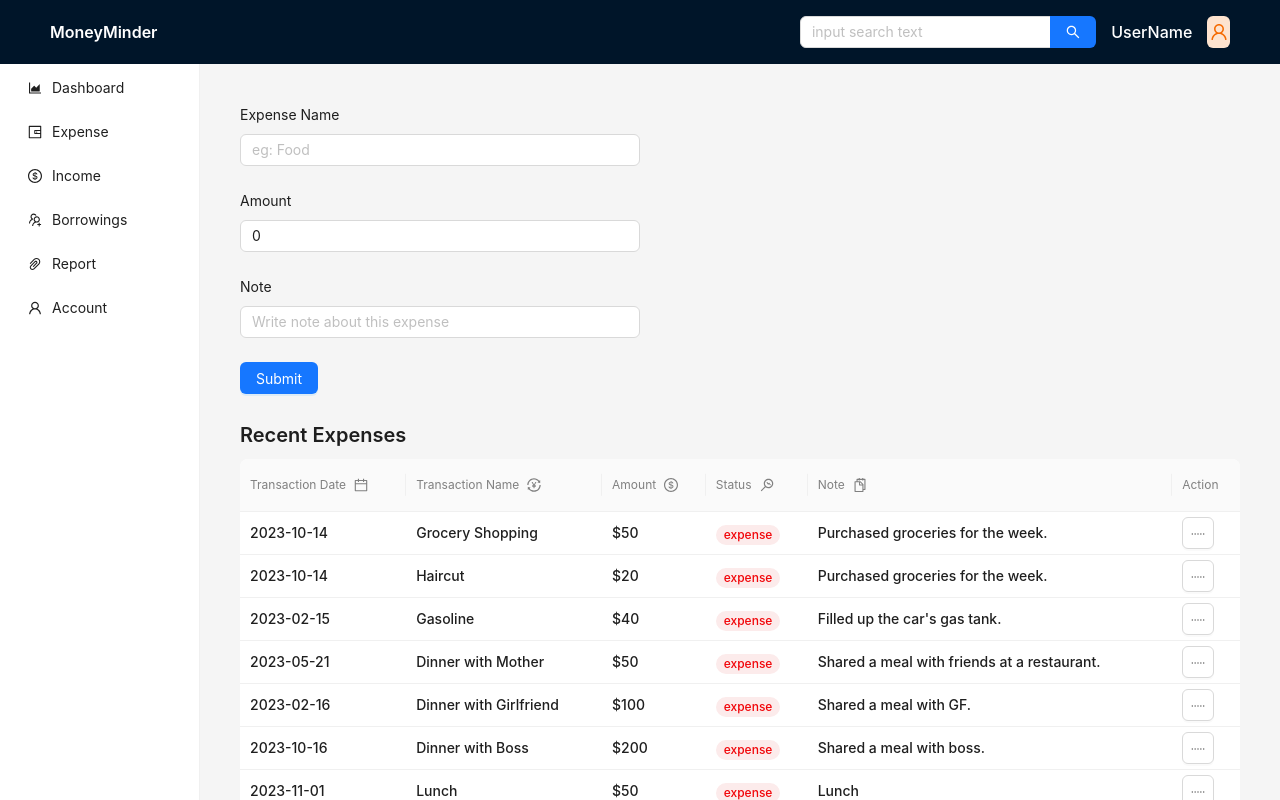
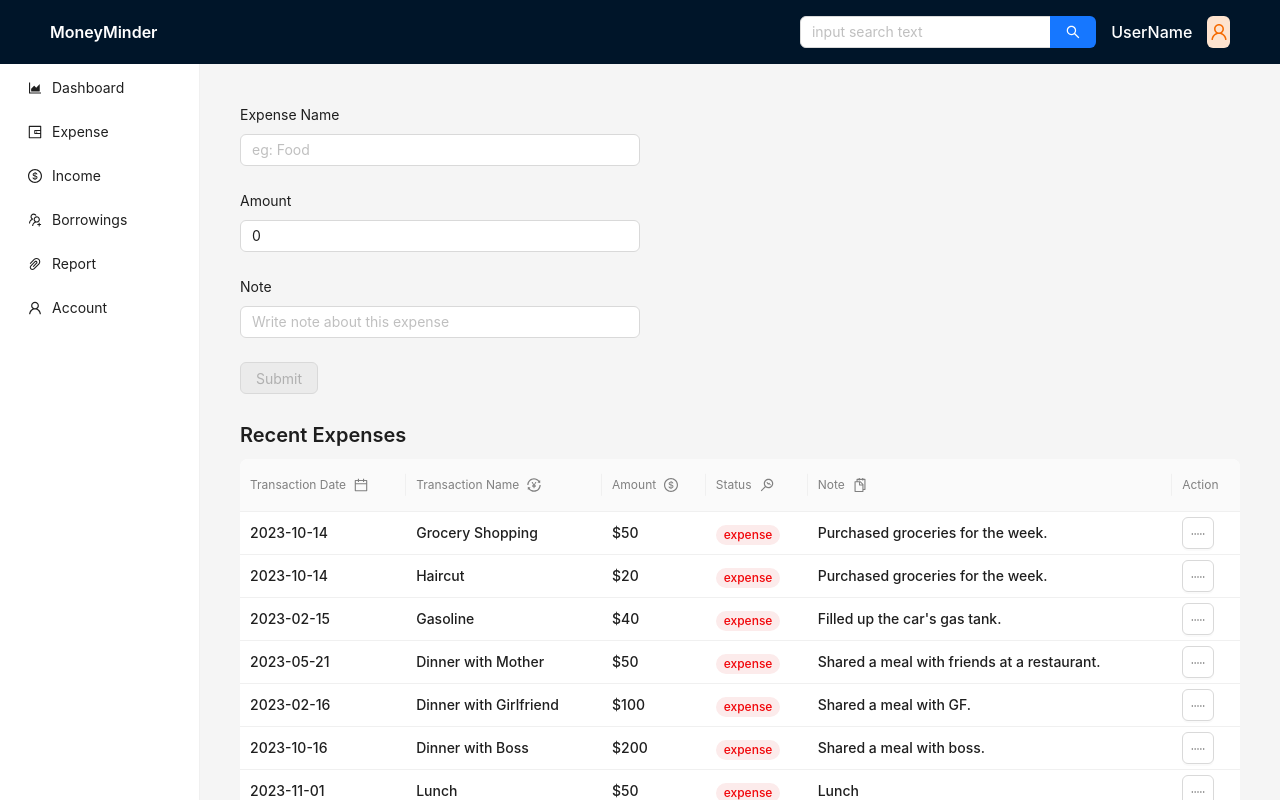
Before and after one commit to ADHIL-MOHAMMED-P-N/moneyminder, a React (Create React App) app: page /expense in a window 1280 px wide. Shown: the top 800 px of the page. Built offline with nearby package versions, Linux system fonts and the light colour scheme.

Commit message:
addtoexpense validation

```diff
--- a/src/components/expense/AddExpense.js
+++ b/src/components/expense/AddExpense.js
@@ -22,12 +22,22 @@ const AddExpense = () => {
     };
     console.log(expense);
     addToExpense(newExpense);
+    setName("");
+    setAmount(0);
+    setNote("");
   };
   return (
     <>
       <div style={{ maxWidth: 400 }}>
         <Form layout="vertical">
-          <Form.Item label="Expense Name">
+          <Form.Item
+            label="Expense Name"
+            rules={[
+              {
+                required: true,
+              },
+            ]}
+          >
             <Input
               type="text"
               placeholder="eg: Food"
@@ -58,7 +68,11 @@ const AddExpense = () => {
             />
           </Form.Item>
           <Form.Item>
-            <Button type="primary" onClick={submitHandler}>
+            <Button
+              type="primary"
+              onClick={submitHandler}
+              disabled={name === "" || note === "" || amount == 0}
+            >
               Submit
             </Button>
           </Form.Item>
```
